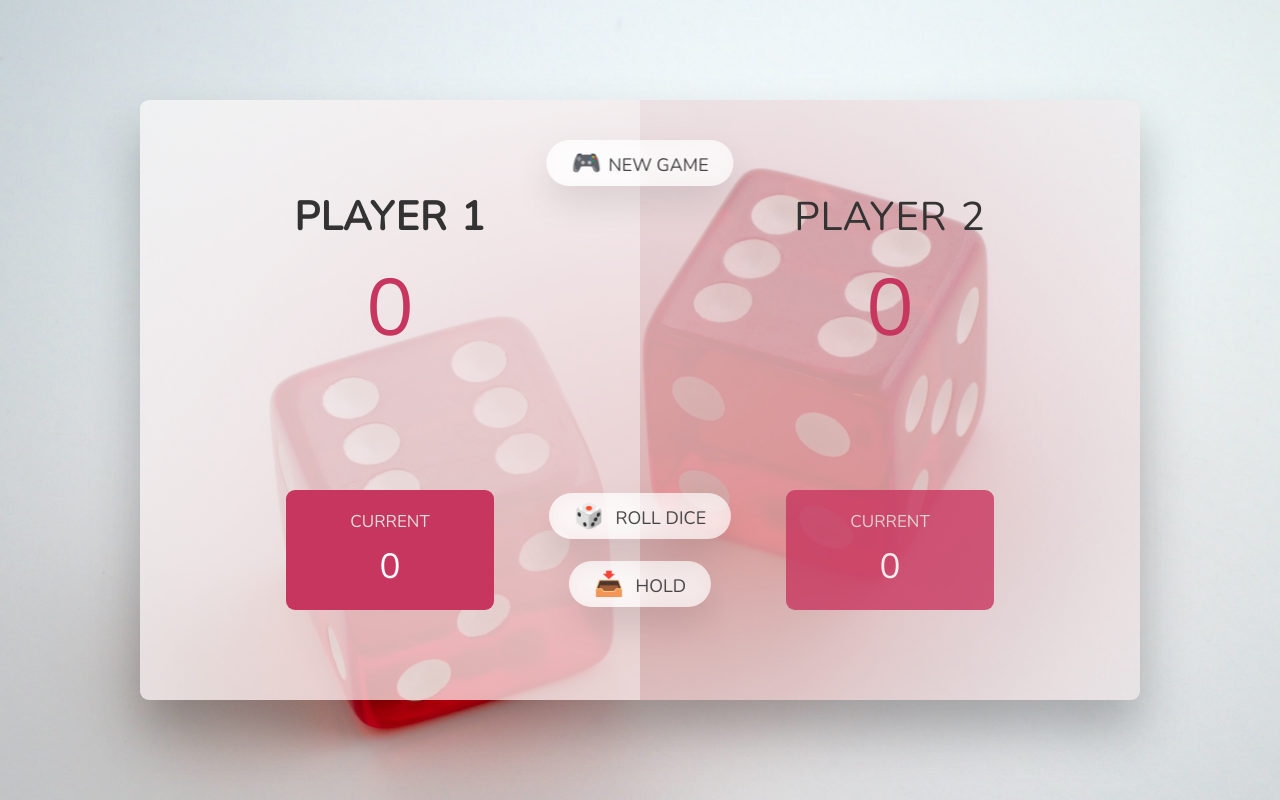
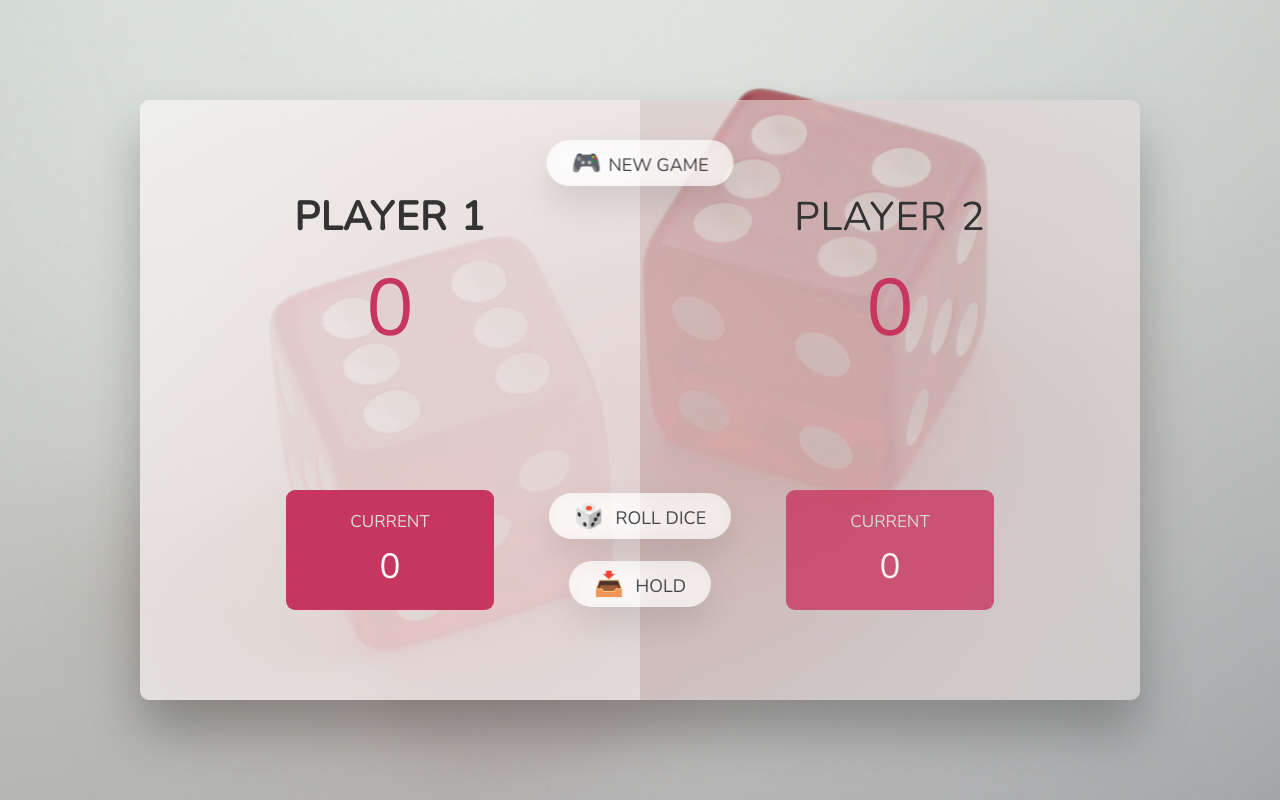
Before and after one commit to RogueApe/PigDice, a plain HTML site: page index.html in a window 1280 px wide. Drawn offline with nearby package versions, Linux system fonts and the light colour scheme; files whose address does not match are found by name.

Commit message:
Fix bg colour

```diff
--- a/style.css
+++ b/style.css
@@ -16,10 +16,15 @@ body {
   font-weight: 400;
   height: 100vh;
   color: #333;
-  background-image: linear-gradient(to top left, #ce5148 0%, #6ad1df 80%);
-  background: url(img/dice-bg.jpg);
+  background: linear-gradient(
+      to right bottom,
+      rgba(236, 236, 209, 0.3),
+      rgba(122, 121, 122, 0.5)
+    ),
+    url(img/dice-bg.jpg);
   background-repeat: no-repeat;
   background-size: cover;
+  background-position: center;
   display: flex;
   align-items: center;
   justify-content: center;
```
